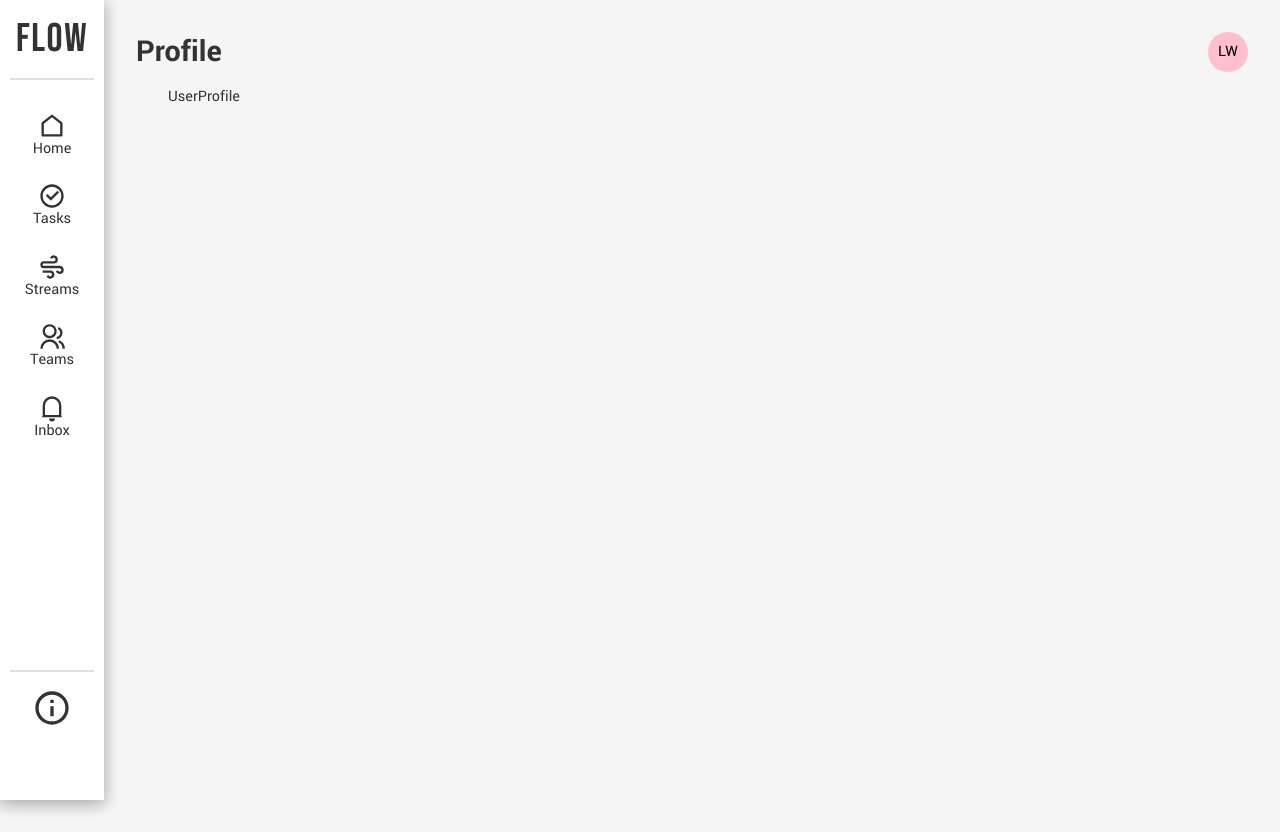
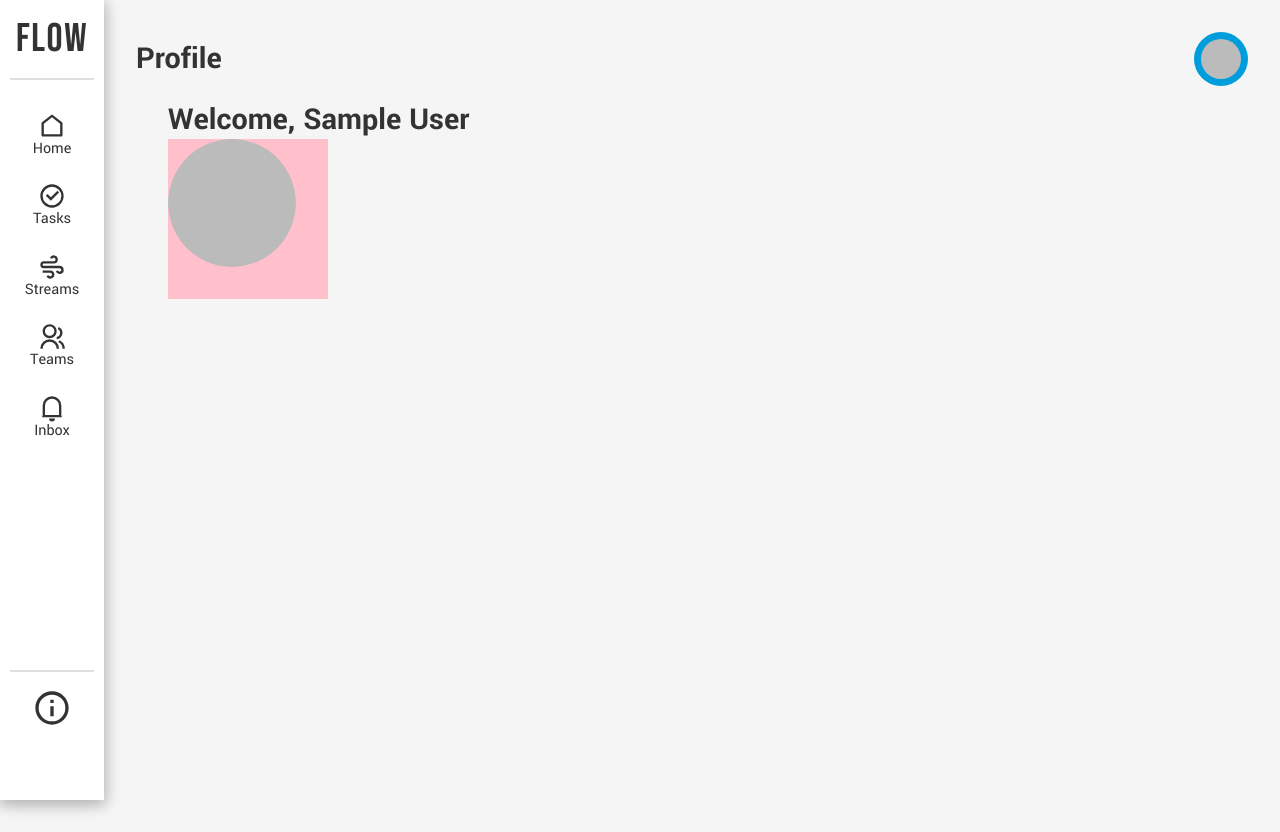
Before and after one commit to lisawagner/flow-app, a React (Create React App) app: page /profile in a window 1280 px wide. Built offline with nearby package versions, Linux system fonts and the light colour scheme; no server answers; sample sign-in values are in the browser's storage.

Commit message:
feat(avatar): add avatar to actionbtn + profile

```diff
--- /dev/null
+++ b/src/components/Avatar/Avatar.js
@@ -0,0 +1,10 @@
+// styles
+import styles from './Avatar.module.css'
+
+export default function Avatar({ src }) {
+  return (
+    <div className={styles.avatar}>
+      <img src={src} alt="user avatar" />
+    </div>
+  )
+}
--- /dev/null
+++ b/src/components/Avatar/Avatar.module.css
@@ -0,0 +1,11 @@
+.avatar {
+  display: inline-block;
+  width: 2.5rem;
+  height: 2.5rem;
+  border-radius: 50%;
+  overflow: hidden;
+}
+.avatar img {
+  width: 100%;
+  height: 100%;
+}
--- a/src/components/PageTopBar/ActionsBtn.js
+++ b/src/components/PageTopBar/ActionsBtn.js
@@ -1,6 +1,7 @@
 import { useState, useRef, useEffect } from 'react'
 import { Link } from 'react-router-dom'
 import { useLogout } from '../../hooks/useLogout';
+import { useAuthContext } from '../../hooks/useAuthContext'
 
 // styles
 import styles from './ActionsBtn.module.css'
@@ -10,12 +11,14 @@ import {
   RiUserLine,
   RiLogoutBoxLine
 } from "react-icons/ri";
+import Avatar from '../Avatar/Avatar';
 
 
 const ActionsBtn = () => {
   const { logout } = useLogout()
   const [isOpen, setIsOpen] = useState(false)
   const actionsBtnRef = useRef()
+  const { user } = useAuthContext()
 
   const handleToggle = () => {
     setIsOpen(!isOpen)
@@ -36,14 +39,15 @@ const ActionsBtn = () => {
 
   return (
     <div className={styles.actionsBtnContainer} ref={actionsBtnRef}>
-
+      <div className={styles.actionBtnWrap}>
       <button
         type="button"
         className={styles.actionsBtn}
         onClick={handleToggle}
       >
-        LW
+        <Avatar src={user.photoURL}/>
       </button>
+      </div>
 
       {isOpen && (
         // TODO: Extract to separate component
--- a/src/components/PageTopBar/ActionsBtn.module.css
+++ b/src/components/PageTopBar/ActionsBtn.module.css
@@ -4,15 +4,23 @@
   /* top: 2rem; */
   /* right: 2rem; */
 
+
 }
 .actionsBtn {
-  background-color: pink;
-  /* padding: 2rem auto; */
-  height: 2.5rem;
-  width: 2.5rem;
+  /* background-color: pink; */
+  padding: 2rem auto;
+  height: 3.4rem;
+  width: 3.4rem;
   border: none;
+  /* box-shadow: 0px 8px 15px rgba(0, 0, 0, 0.1); */
+  background: var(--accent-color);
   border-radius: 50%;
   cursor: pointer;
+
+  display: flex;
+  align-items: center;
+  justify-content: center;
+
 }
 
 
--- a/src/pages/UserProfile/UserProfile.js
+++ b/src/pages/UserProfile/UserProfile.js
@@ -1,8 +1,21 @@
 import React from 'react'
+import Avatar from '../../components/Avatar/Avatar'
+import { useAuthContext } from '../../hooks/useAuthContext'
+// styles
+import styles from './UserProfile.module.css'
 
 const UserProfile = () => {
+  const { user } = useAuthContext()
+
   return (
-    <div>UserProfile</div>
+    <div>
+      <h1>Welcome, {user.displayName}</h1>
+      <div className={styles.userAvatar}>
+        <Avatar src={user.photoURL} className={styles.user}/>
+      </div>
+
+
+    </div>
   )
 }
 
--- a/src/pages/UserProfile/UserProfile.module.css
+++ b/src/pages/UserProfile/UserProfile.module.css
@@ -0,0 +1,13 @@
+.userAvatar {
+  height: 10rem;
+  width: 10rem;
+  background: pink;
+}
+.userAvatar div {
+  height: 8rem;
+  width: 8rem;
+}
+.userAvatar img {
+  border-radius: 50%;
+  overflow: hidden;
+}
```
